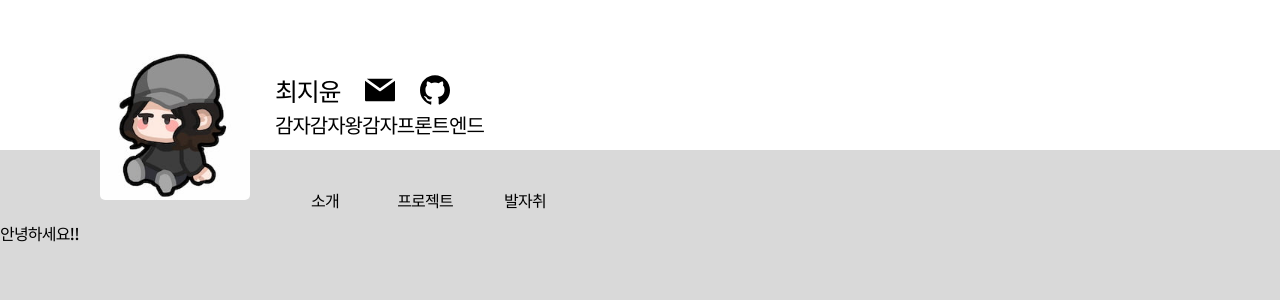
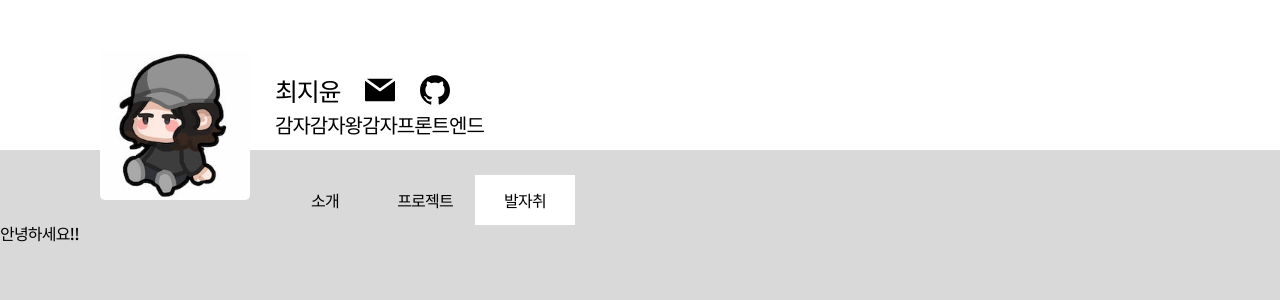
Before and after one commit to chichoon/about-me, a Next.js app: page /footprints in a window 1280 px wide. Shown: the top 300 px of the page. Built offline with nearby package versions, Linux system fonts and the light colour scheme.

Commit message:
fix: :bug: href projects => footprints

```diff
--- a/src/components/Layout/Header.tsx
+++ b/src/components/Layout/Header.tsx
@@ -41,7 +41,7 @@ export const Header = () => {
         <Link href='/projects' css={tabStyle(router.pathname === '/projects')}>
           <span>프로젝트</span>
         </Link>
-        <Link href='/footprints' css={tabStyle(router.pathname === '/history')}>
+        <Link href='/footprints' css={tabStyle(router.pathname === '/footprints')}>
           <span>발자취</span>
         </Link>
       </nav>
```
